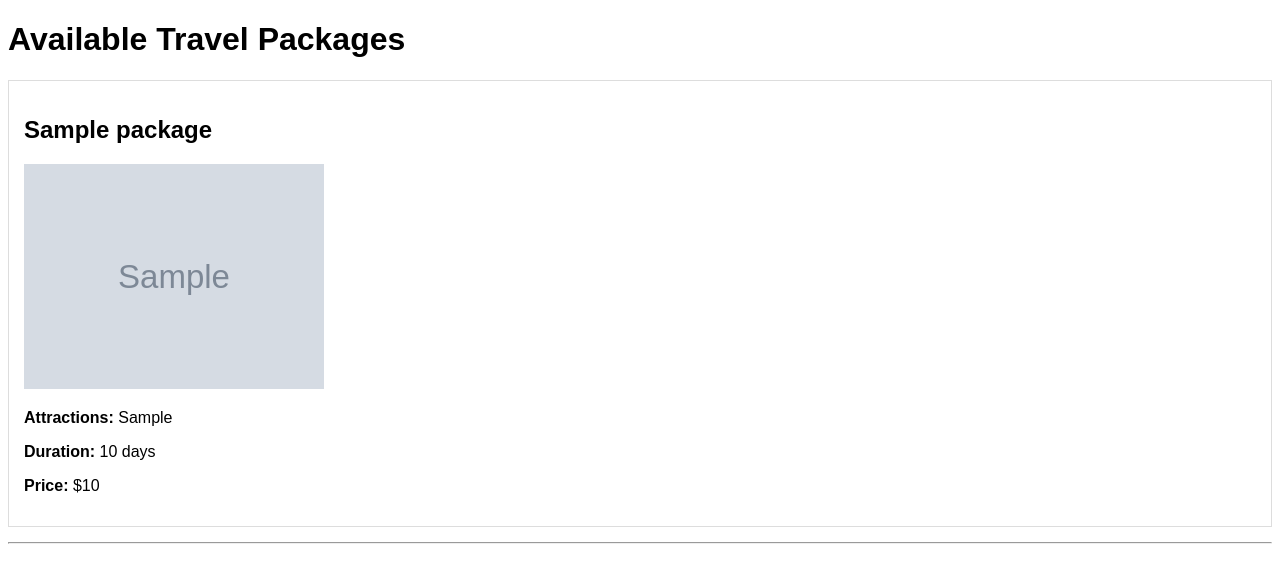
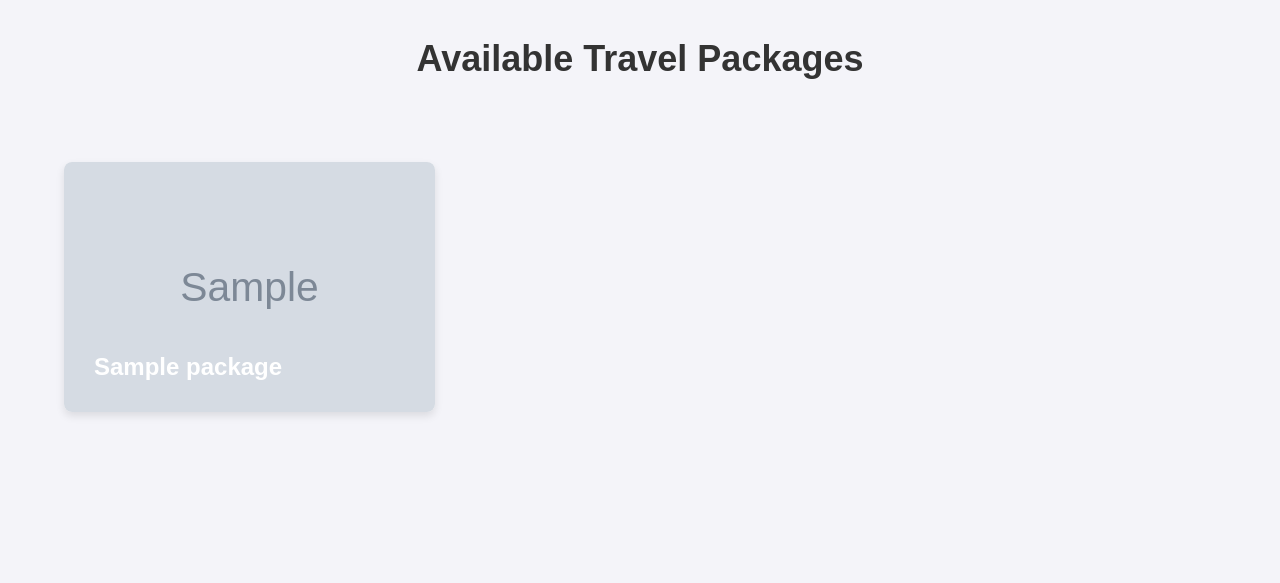
Before and after one commit to Sowmika-Arul/Tourism, a Flask app: page /places in a window 1280 px wide. Shown: the top 583 px of the page. Run offline with Flask 3, Linux system fonts and the light colour scheme; tables that the repository leaves empty or names only in its code hold one stand-in row (values such as "Sample post"); grey boxes marked "Sample" are stand-in pictures.

Commit message:
altered /places

```diff
--- a/templates/places.html
+++ b/templates/places.html
@@ -5,40 +5,163 @@
     <meta name="viewport" content="width=device-width, initial-scale=1.0">
     <title>Travel Packages</title>
     <style>
+        /* Base styles */
         body {
             font-family: Arial, sans-serif;
+            background-color: #f4f4f9;
+            margin: 0;
+            padding: 0;
+            color: #333;
+            line-height: 1.6;
         }
+
+        h1 {
+            text-align: center;
+            margin-top: 30px;
+            font-size: 36px;
+            color: #333;
+        }
+
+        .container {
+            width: 90%;
+            max-width: 1200px;
+            margin: 0 auto;
+            padding: 20px;
+        }
+
+        /* Enhanced styling for the travel packages */
+        .package-grid {
+            display: grid;
+            grid-template-columns: repeat(auto-fill, minmax(300px, 1fr));
+            gap: 20px;
+            margin-top: 30px;
+        }
+
         .package {
-            border: 1px solid #ddd;
+            background-color: #fff;
+            border-radius: 8px;
+            box-shadow: 0 4px 8px rgba(0, 0, 0, 0.1);
+            overflow: hidden;
+            transition: transform 0.3s ease, box-shadow 0.3s ease;
+            position: relative;
+            width: 100%;
+        }
+
+        /* Set a fixed height for images */
+        .package img {
+            width: 100%;
+            height: 250px; /* Adjust this as necessary for image size consistency */
+            object-fit: cover;
+            display: block;
+        }
+
+        .package h2 {
+            font-size: 24px;
+            color: #fff;
+            margin: 15px;
+            position: absolute;
+            bottom: 10px;
+            left: 15px;
+            z-index: 2;
+        }
+
+        .details {
             padding: 15px;
-            margin: 15px 0;
+            background-color: rgba(0, 0, 0, 0.7); /* Semi-transparent black */
+            color: white;
+            position: absolute;
+            top: 0;
+            left: 0;
+            width: 100%;
+            height: 100%;
+            display: flex;
+            flex-direction: column;
+            justify-content: center;
+            align-items: center;
+            opacity: 0;
+            transition: opacity 0.3s ease;
         }
-        .package img {
-            max-width: 100%;
-            height: auto;
+
+        /* Show details on hover */
+        .package:hover .details {
+            opacity: 1;
         }
-        .details {
-            margin-top: 10px;
+
+        /* Keep the image visible with black shadow */
+        .package:hover img {
+            opacity: 0.4;
         }
+
+        /* Package hover effects */
+        .package:hover {
+            transform: translateY(-5px);
+            box-shadow: 0 8px 16px rgba(0, 0, 0, 0.2);
+        }
+
+        .details p {
+            margin: 10px 0 0 0; /* Remove margin between attractions and details */
+        }
+
+        .details p strong {
+            color: #2980b9;
+        }
+
+        /* Style for attractions list */
+        .attractions-list {
+            list-style-type: disc; /* Use bullet points */
+            padding: 0 0 0 20px; /* Left padding for the list */
+            margin: 5px 0; /* Remove extra margin */
+            text-align: left; /* Align text to the left */
+            width: 100%; /* Make the list take the full width */
+        }
+
+        /* Styling for price */
+        .details p:last-child {
+            font-size: 18px;
+            font-weight: bold;
+            color: #e74c3c;
+        }
+
+        /* Responsive Design */
+        @media (max-width: 768px) {
+            h1 {
+                font-size: 28px;
+            }
+
+            .package h2 {
+                font-size: 20px;
+            }
+
+            .details p {
+                font-size: 14px;
+            }
+        }
+
     </style>
 </head>
 <body>
 
     <h1>Available Travel Packages</h1>
 
-<div>
+    <div class="container">
+        <div class="package-grid">
             {% for package in packages %}
             <div class="package">
+                <img src="{{ package[1] }}" alt="{{ package[0] }} image">
                 <h2>{{ package[0] }}</h2> <!-- City name -->
-        <img src="{{ package[1] }}" alt="{{ package[0] }} image" width="300"> <!-- Image URL -->
                 <div class="details">
-            <p><strong>Attractions:</strong> {{ package[2] }}</p> <!-- Attractions -->
+                    <p><strong>Attractions:</strong></p>
+                    <ul class="attractions-list">
+                        {% for attraction in package[2].split(',') %}
+                        <li>{{ attraction.strip() }}</li> <!-- List each attraction -->
+                        {% endfor %}
+                    </ul>
                     <p><strong>Duration:</strong> {{ package[3] }} days</p> <!-- Number of days -->
                     <p><strong>Price:</strong> ${{ package[4] }}</p> <!-- Price -->
                 </div>
             </div>
-    <hr>
             {% endfor %}
+        </div>
     </div>
 
 </body>
```
Lines whose indentation alone changed are shown as unchanged.
